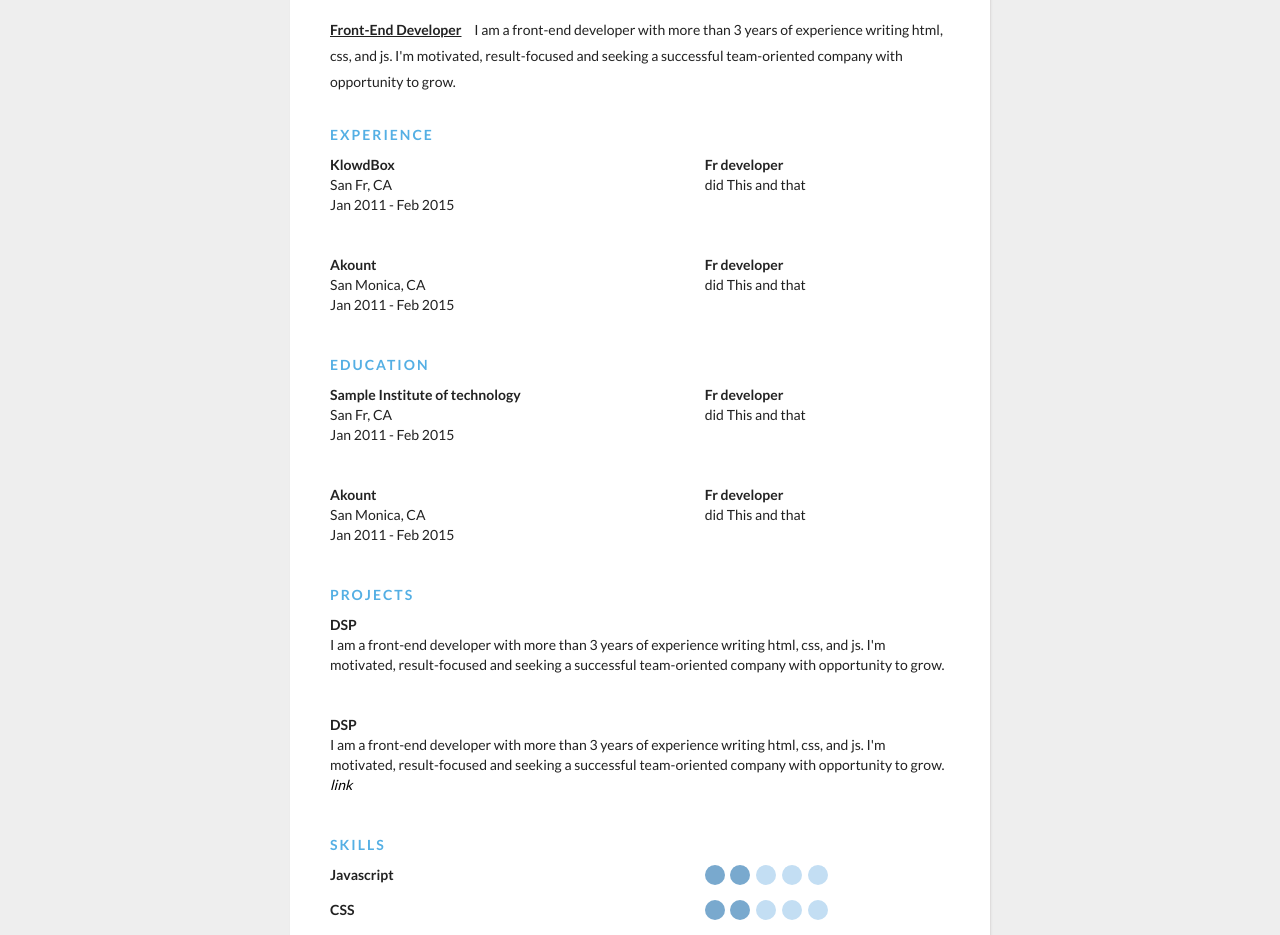
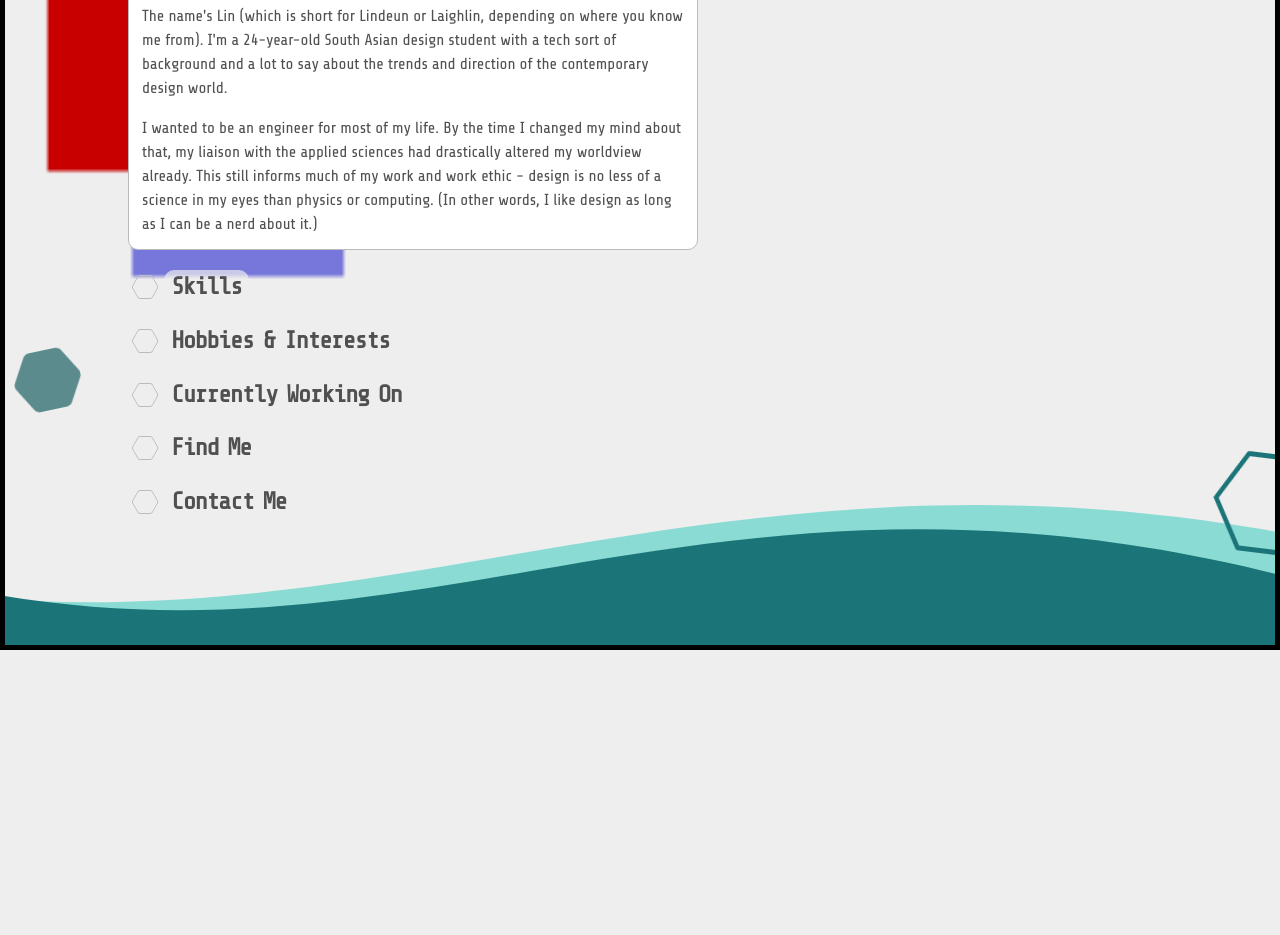
Before and after one commit to Muthu-Mathiyazhagan/resume, a plain HTML site: page index.html in a window 1280 px wide. Shown: the part 150-1085 px from the top of the page. After the commit the page ends 800 px from the top, so only its background shows below. Drawn offline with nearby package versions, Linux system fonts and the light colour scheme.

Commit message:
Java Script Added

```diff
--- a/css/mystyle.css
+++ b/css/mystyle.css
@@ -1,157 +1,207 @@
-* {
+body {
     margin: 0;
-    padding: 0;
-    box-sizing: border-box;
-  }
-  html {
-    height: 100%;
+    font-family: 'Share Tech', sans-serif;
+    font-size:16px;
+    color: #505050;
+    background:#eee;
+    overflow-x:hidden;
 }
 
-  body {
-    min-height: 100%;
-    background: #eee;
-    font-family: 'Lato', sans-serif;
-    font-weight: 400;
-    color: #222;
-    font-size: 14px;
-    line-height: 26px;
-    padding-bottom: 50px;
+main {
+    position:relative;
+    padding:7vh 0 10vh;
+    opacity:0;
+    margin-top:-5px;
 }
 
-  .container {
-    max-width: 700px;
-    background: #fff;
-    margin: 0px auto 0px;
-    box-shadow: 1px 1px 2px #DAD7D7;
-    border-radius: 3px;
-    padding: 40px;
-    margin-top: 50px;
-  }
-
-  .header {
-    margin-bottom: 30px;
-
-    .full-name {
-      font-size: 40px;
-      text-transform: uppercase;
-      margin-bottom: 5px;
-    }
-
-    .first-name {
-      font-weight: 700;
-    }
-
-    .last-name {
-      font-weight: 300;
-    }
-
-    .contact-info {
-      margin-bottom: 20px;
-    }
-
-    .email ,
-    .phone {
-      color: #999;
-      font-weight: 300;
-    }
-
-    .separator {
-      height: 10px;
-      display: inline-block;
-      border-left: 2px solid #999;
-      margin: 0px 10px;
-    }
-
-    .position {
-      font-weight: bold;
-      display: inline-block;
-      margin-right: 10px;
-      text-decoration: underline;
+@media all and (min-width:670px) {
+    main {
+        width: 570px;
+        margin-left: 10vw;
     }
 }
 
-
-  .details {
-    line-height: 20px;
-
-    .section {
-      margin-bottom: 40px;
+@media all and (max-width:670px) {
+    main { margin:0 15px }
 }
 
-    .section:last-of-type {
-      margin-bottom: 0px;
+.wave {
+    width:100vw;
+    height:150px;
+    position:fixed;
+    bottom:0;
+    fill:#1b7477;
+    z-index:-1;
 }
 
-    .section__title {
-      letter-spacing: 2px;
-      color: #54AFE4;
-      font-weight: bold;
-      margin-bottom: 10px;
-      text-transform: uppercase;
+#one {
+    height:180px;
+    fill:#8adbd3;
+    width:120vw;
+    left:-10vw;
 }
 
-    .section__list-item {
-      margin-bottom: 40px;
+h1, h2 {
+    position:relative;
+    display:flex;
+    align-items:center;
+    font-family:'Share Tech Mono', monospace;
+    line-height: 1em;
+    word-spacing:-.1em;
+    letter-spacing:-.05em;
+    transition:.2s all ease;
+    margin-left:10px;
+    margin-bottom:15px;
 }
 
-    .section__list-item:last-of-type {
-      margin-bottom: 0;
+h1 span, h2 span {
+    background:rgba(238,238,238,.7);
+    padding:5px 7px;
+    border-radius:10px;
+    box-sizing:border-box;
+}
+h1, h2:active { color:#51b5ac; }
+h1 { font-size:2.2em }
+h2 { cursor:pointer }
+p:first-child { margin-top:0 }
+p:last-child { margin-bottom:0 }
+
+.subtext {
+    position:relative;
+    border-radius:10px;
+    background: white;
+    border:1px solid;
+    padding:13px;
+    line-height:1.5em;
 }
 
-    .left ,
-    .right {
-      vertical-align: top;
-      display: inline-block;
+.subtext:not(#main) {
+    display:none;
 }
 
-    .left {
-      width: 60%;
+.subtext ul { margin:0; padding:0 25px; }
+
+.subtext a {
+    color:#0a9;
+    text-decoration:underline;
+    cursor:pointer;
+    transition:.2s all ease;
 }
 
-    .right {
-      tex-align: right;
-      width: 39%;
+.subtext a:hover, h2:hover {
+    color:#777;
 }
 
-    .name {
-      font-weight: bold;
+.subtext:before {
+    content:'';
+    position:absolute;
+    width:1px;
+    background:#bbb;
+    left:1.2em;
+    height:1.2em;
+    top:calc(-1.2em - 1px);
 }
 
-    a {
-      text-decoration: none;
-      color: #000;
-      font-style: italic;
+.subtext.coll:before {
+    left:1em;
+    height:1.2em;
+    top:calc(-1.2em - 1px);
 }
 
-    a:hover {
-      text-decoration: underline;
-      color: #000;
+.hex:hover {
+    transform:rotate(30deg);
 }
 
-    .skills {
-
+.hex, .hex:before, .hex:after {
+    height:1em;
+    width:.59em;
+    border:solid;
+    border-width:1px 0;
+    border-radius:2px;
+    box-sizing:border-box;
 }
 
-    .skills__item {
-      margin-bottom: 10px;
+main .hex {
+    position:relative;
+    display:inline-block;
+    margin-right:.5em;
+    transition:.4s all ease;
 }
 
-    .skills__item .right {
-      input {
-        display: none;
+.hex:before, .hex:after {
+    content:'';
+    position:absolute;
+    margin-top:-1px;
+    margin-left:0;
+/*     color:#ccc; */
 }
 
-      label {
-        display: inline-block;
-        width: 20px;
-        height: 20px;
-        background: #C3DEF3;
-        border-radius: 20px;
-        margin-right: 3px;
+.hex:before { transform:rotate(60deg); }
+.hex:after { transform:rotate(-60deg); }
+
+.hex, .hex:before, .hex:after, .subtext {
+    border-color:#bbb;
 }
 
-      input:checked + label {
-        background: #79A9CE;
+.hex.moved {
+    transform:rotate(30deg);
 }
+
+#hex-holder {
+    position:fixed;
+    height:100vh;
+    width:100vw;
+    top:0;
+    z-index:-1;
+    pointer-events:none;
+    font-size:60px;
 }
+
+#hex-holder .hex {
+    position:fixed;
 }
+
+#uno {
+    border-radius:4px;
+    border:none;
+    background:#5b8b8c;
+    transform:rotate(-12deg);
+    bottom:30vh;
+    left:30px;
+}
+
+#uno:before, #uno:after {
+    margin-top:0;
+}
+
+#hex-holder .hex:before, #hex-holder .hex:after {
+    border:inherit;
+    border-radius:inherit;
+    background:inherit;
+}
+
+#dos {
+    border-color:#1B7477;
+    border-radius:3px;
+    border-width:5px 0;
+    font-size:100px;
+    bottom:12vh;
+    right:-20px;
+    transform:rotate(7deg);
+}
+
+#dos:before, #dos:after {
+    margin-top:-5px;
+}
+
+#tres { display:none }
+
+#bg {
+/*     z-index:100; */
+    position:fixed;
+    top:0;
+    height:100vh;
+    width:100vw;
+    box-sizing:border-box;
+    border:5px solid black;
+}
--- a/index.html
+++ b/index.html
@@ -1,182 +1,83 @@
-<!DOCTYPE html>
-<html lang="en">
+<html>
 
 <head>
-    <meta charset="UTF-8">
-    <meta http-equiv="X-UA-Compatible" content="IE=edge">
-    <meta name="viewport" content="width=device-width, initial-scale=1.0">
-    <title>Document</title>
+    <script src="https://code.jquery.com/jquery-2.2.4.min.js"
+        integrity="sha256-BbhdlvQf/xTY9gja0Dq3HiwQF8LaCRTXxZKRutelT44=" crossorigin="anonymous"></script>
+    <link href="https://fonts.googleapis.com/css?family=Share+Tech|Share+Tech+Mono" rel="stylesheet" />
+    <title>Designs by Laighlin</title>
+    <script src="js/myscript.js"></script>
     <link rel="stylesheet" href="css/mystyle.css">
 </head>
 
-<body>
-    <link href='https://fonts.googleapis.com/css?family=Lato:400,300,700' rel='stylesheet' type='text/css'>
+<body onload="draw()">
+    <canvas id="bg"></canvas>
+    <main id="content">
+        <h1>
+            <div class="hex moved"></div><span>About the Dev</span>
+        </h1>
+        <div class="subtext" id="main">
+            <p>The name's Lin (which is short for Lindeun or Laighlin, depending on where you know me from). I'm a
+                24-year-old South Asian design student with a tech sort of background and a lot to say about the trends
+                and direction of the contemporary design
+                world.</p>
+            <p>I wanted to be an engineer for most of my life. By the time I changed my mind about that, my liaison with
+                the applied sciences had drastically altered my worldview already. This still informs much of my work
+                and work ethic - design is no less
+                of a science in my eyes than physics or computing. (In other words, I like design as long as I can be a
+                nerd about it.)</p>
+        </div>
+        <h2>
+            <div class="hex"></div><span>Skills</span>
+        </h2>
+        <div class="subtext coll">
+            A good grasp of object-oriented programming and computing-related math as a whole. Proficient in CSS3 and
+            HTML5; making significant inroads into JavaScript and JQuery. Adobe Illustrator is both enjoyable for me and
+            putty in my hands. <i>Putty.</i> In addition to my knowledge of coding, I also speak five human languages
+            and am in the process of learning a few more.
+        </div>
+        <h2>
+            <div class="hex"></div><span>Hobbies & Interests</span>
+        </h2>
+        <div class="subtext coll">
+            Small indie coding projects (semi-professionally). Music (unprofessionally). Massively multiplayer online
+            games (clumsily). Cooking (hungrily).
+        </div>
+        <h2>
+            <div class="hex"></div><span>Currently Working On</span>
+        </h2>
+        <div class="subtext coll">
+            An accessibility app for Android, a couple of desktop themes for a blogging platform I casually use, and a
+            photography project detailing the interplay of natural and artifical in urban environments.
+        </div>
 
-    <div class="container">
-        <div class="header">
-            <div class="full-name">
-                <span class="first-name">John</span>
-                <span class="last-name">Doe</span>
-            </div>
-            <div class="contact-info">
-                <span class="email">Email: </span>
-                <span class="email-val">john.doe@gmail.com</span>
-                <span class="separator"></span>
-                <span class="phone">Phone: </span>
-                <span class="phone-val">111-222-3333</span>
-            </div>
+        <h2>
+            <div class="hex"></div><span>Find Me</span>
+        </h2>
+        <div class="subtext coll">
+            <a>Twitter</a> | <a>Tumblr</a> | <a>Codepen</a> | <a>Behance</a>
+        </div>
 
-            <div class="about">
-                <span class="position">Front-End Developer </span>
-                <span class="desc">
-                    I am a front-end developer with more than 3 years of experience writing html, css, and js. I'm
-                    motivated, result-focused and seeking a successful team-oriented company with opportunity to grow.
-                </span>
-            </div>
+        <h2>
+            <div class="hex"></div><span>Contact Me</span>
+        </h2>
+        <div class="subtext coll">
+            <ul>
+                <li>Phone: +12 345 678 90</li>
+                <li>E-mail: <a>lindeun@yahoo.com</a></li>
+                <li>Discord: <a>Laighlin#0371</a></li>
+            </ul>
         </div>
-        <div class="details">
-            <div class="section">
-                <div class="section__title">Experience</div>
-                <div class="section__list">
-                    <div class="section__list-item">
-                        <div class="left">
-                            <div class="name">KlowdBox</div>
-                            <div class="addr">San Fr, CA</div>
-                            <div class="duration">Jan 2011 - Feb 2015</div>
-                        </div>
-                        <div class="right">
-                            <div class="name">Fr developer</div>
-                            <div class="desc">did This and that</div>
-                        </div>
-                    </div>
-                    <div class="section__list-item">
-                        <div class="left">
-                            <div class="name">Akount</div>
-                            <div class="addr">San Monica, CA</div>
-                            <div class="duration">Jan 2011 - Feb 2015</div>
-                        </div>
-                        <div class="right">
-                            <div class="name">Fr developer</div>
-                            <div class="desc">did This and that</div>
-                        </div>
-                    </div>
-
-                </div>
-            </div>
-            <div class="section">
-                <div class="section__title">Education</div>
-                <div class="section__list">
-                    <div class="section__list-item">
-                        <div class="left">
-                            <div class="name">Sample Institute of technology</div>
-                            <div class="addr">San Fr, CA</div>
-                            <div class="duration">Jan 2011 - Feb 2015</div>
-                        </div>
-                        <div class="right">
-                            <div class="name">Fr developer</div>
-                            <div class="desc">did This and that</div>
-                        </div>
-                    </div>
-                    <div class="section__list-item">
-                        <div class="left">
-                            <div class="name">Akount</div>
-                            <div class="addr">San Monica, CA</div>
-                            <div class="duration">Jan 2011 - Feb 2015</div>
-                        </div>
-                        <div class="right">
-                            <div class="name">Fr developer</div>
-                            <div class="desc">did This and that</div>
-                        </div>
-                    </div>
-
-                </div>
-
-            </div>
-            <div class="section">
-                <div class="section__title">Projects</div>
-                <div class="section__list">
-                    <div class="section__list-item">
-                        <div class="name">DSP</div>
-                        <div class="text">I am a front-end developer with more than 3 years of experience writing html,
-                            css,
-                            and js. I'm motivated, result-focused and seeking a successful team-oriented company with
-                            opportunity to grow.</div>
-                    </div>
-
-                    <div class="section__list-item">
-                        <div class="name">DSP</div>
-                        <div class="text">I am a front-end developer with more than 3 years of experience writing html,
-                            css,
-                            and js. I'm motivated, result-focused and seeking a successful team-oriented company with
-                            opportunity to grow. <a href="/login">link</a>
-                        </div>
-                    </div>
-                </div>
-            </div>
-            <div class="section">
-                <div class="section__title">Skills</div>
-                <div class="skills">
-                    <div class="skills__item">
-                        <div class="left">
-                            <div class="name">
-                                Javascript
-                            </div>
-                        </div>
-                        <div class="right">
-                            <input id="ck1" type="checkbox" checked />
-
-                            <label for="ck1"></label>
-                            <input id="ck2" type="checkbox" checked />
-
-                            <label for="ck2"></label>
-                            <input id="ck3" type="checkbox" />
-
-                            <label for="ck3"></label>
-                            <input id="ck4" type="checkbox" />
-                            <label for="ck4"></label>
-                            <input id="ck5" type="checkbox" />
-                            <label for="ck5"></label>
-
-                        </div>
-                    </div>
-
-                </div>
-                <div class="skills__item">
-                    <div class="left">
-                        <div class="name">
-                            CSS</div>
-                    </div>
-                    <div class="right">
-                        <input id="ck1" type="checkbox" checked />
-
-                        <label for="ck1"></label>
-                        <input id="ck2" type="checkbox" checked />
-
-                        <label for="ck2"></label>
-                        <input id="ck3" type="checkbox" />
-
-                        <label for="ck3"></label>
-                        <input id="ck4" type="checkbox" />
-                        <label for="ck4"></label>
-                        <input id="ck5" type="checkbox" />
-                        <label for="ck5"></label>
-
-                    </div>
-                </div>
-
-            </div>
-            <div class="section">
-                <div class="section__title">
-                    Interests
-                </div>
-                <div class="section__list">
-                    <div class="section__list-item">
-                        Football, programming.
-                    </div>
-                </div>
-            </div>
-        </div>
-    </div>
+    </main>
+    <svg viewBox="0 0 500 150" preserveAspectRatio="none" class="wave" id="one">
+        <path d="M-13.36,88.98 C168.85,182.73 276.72,-73.84 506.31,79.10 L500.00,150.00 L0.00,150.00 Z"></path>
+    </svg>
+    <svg viewBox="0 0 500 150" preserveAspectRatio="none" class="wave" id="two">
+        <path d="M-13.36,88.98 C168.85,182.73 276.72,-73.84 506.31,79.10 L500.00,150.00 L0.00,150.00 Z"></path>
+    </svg>
+    <div id="hex-holder">
+        <div class="hex" id="uno"></div>
+        <div class="hex" id="dos"></div>
+        <div class="hex" id="tres"></div>
     </div>
 </body>
 
--- /dev/null
+++ b/js/myscript.js
@@ -0,0 +1,22 @@
+function draw() {
+    var canvas = $('canvas')[0];
+    if (canvas.getContext) {
+        var ctx = canvas.getContext('2d');
+        ctx.fillStyle = 'rgb(200, 0, 0)';
+        ctx.fillRect(10, 10, 50, 50);
+        ctx.fillStyle = 'rgba(0, 0, 200, 0.5)';
+        ctx.fillRect(30, 30, 50, 50);
+    }
+}
+
+$(document).ready(function () {
+    // $(document).draw();
+    $('#content').animate({
+        opacity: 1,
+        marginTop: '0',
+    }, 800);
+    $('h2').click(function () {
+        $(this).next('.subtext').slideToggle('fast');
+        $(this).children('.hex').toggleClass('moved');
+    })
+});
```
Lines whose indentation alone changed are shown as unchanged.
